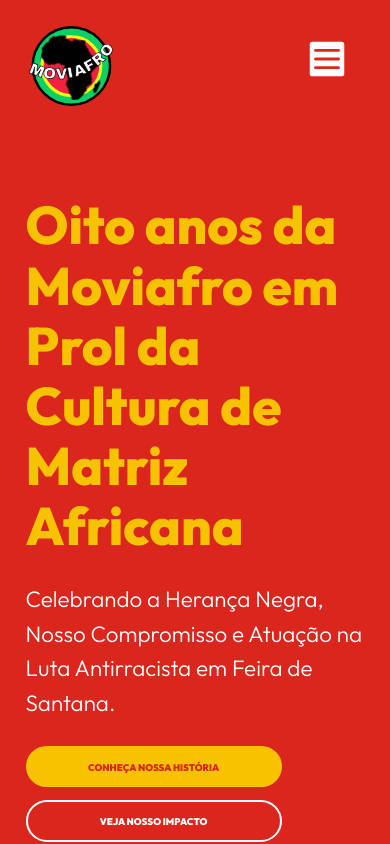
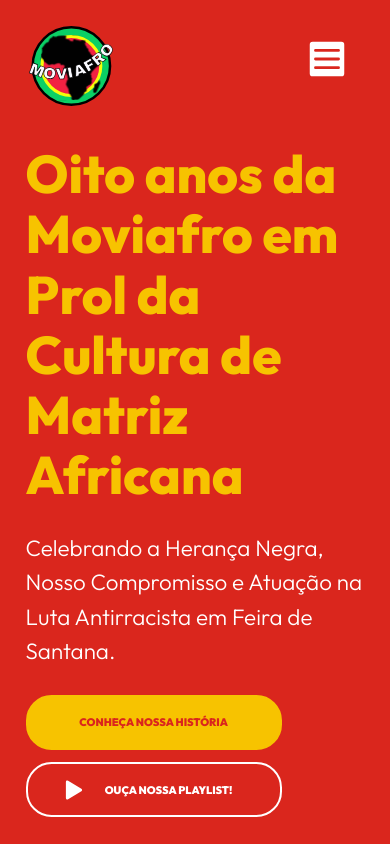
Before and after one commit to andressaaborges/black-xp, a React (Vite) app: page / in a window 390 px wide. Shown: the top 844 px of the page. Built offline with nearby package versions, Linux system fonts and the light colour scheme.

Commit message:
feat: :sparkles: add music player

```diff
--- a/src/components/Home.jsx
+++ b/src/components/Home.jsx
@@ -2,8 +2,103 @@
 import olloLogo from './../assets/ollo.svg';
 import olloStar from './../assets/olloStar.svg';
 import { motion } from 'framer-motion';
+import { Pause, Play } from '@phosphor-icons/react';
+import { useState, useRef, useEffect } from 'react';
 
 export function Home() {
+    const [isPlaying, setIsPlaying] = useState(false);
+    const [musicName, setMusicName] = useState("Ouça nossa Playlist!");
+    const [hasClicked, setHasClicked] = useState(false);
+    const [lastSongIndex, setLastSongIndex] = useState(-1);
+
+    const songs = [
+        {
+            name: "Roça Sound | Verde e Cinza | feat: Tonho Dionorina",
+            url: "https://github.com/andressaaborges/musics/raw/main/RocaSound-VerdeECinza-featTonhoDionorina.mp3"
+        },
+        {
+            name: "Miss Odara - Sérgio Baleiro",
+            url: "https://github.com/andressaaborges/musics/raw/main/MissOdara-SergioBaleiro.mpeg"
+        },
+        {
+            name: "Gari - Jorge de Angélica",
+            url: "https://github.com/andressaaborges/musics/raw/main/Gari-JorgeDeAngelica.mpeg"
+        },
+        {
+            name: "Poeira - Val Conceição",
+            url: "https://github.com/andressaaborges/musics/raw/main/Poeira-ValConceicao.mpeg"
+        },
+        {
+            name: "Rainha - Gilsam Reggaeman do Brasil",
+            url: "https://github.com/andressaaborges/musics/raw/main/Rainha-GilsamReggaemanDoBrasil.mpeg"
+        },
+        {
+            name: "Ilê Aiyê - Que Bloco é Esse?",
+            url: "https://github.com/andressaaborges/musics/raw/main/IleAyie-QueBlocoEEsse.mp3"
+        },
+        {
+            name: "Muzenza - Brilho e Beleza",
+            url: "https://github.com/andressaaborges/musics/raw/main/Muzenza-BrilhoEBeleza.mp3"
+        },
+        {
+            name: "Olodum - Vem Meu Amor",
+            url: "https://github.com/andressaaborges/musics/raw/main/Olodum-VemMeuAmor.mp3"
+        },
+        {
+            name: "Male Debalê - Essência do Amor",
+            url: "https://github.com/andressaaborges/musics/raw/main/MaleDebale-EssenciaDoAmor.mp3"
+        },
+        // Adicione mais músicas conforme necessário
+    ];
+
+    const num = Math.floor(Math.random() * songs.length);
+    const audioRef = useRef(new Audio(songs[num].url));
+
+    const handlePlayer = () => {
+        const audio = audioRef.current;
+
+        if (!hasClicked) {
+            setHasClicked(true);
+            setMusicName(songs[num].name);
+        }
+
+        if (!isPlaying) {
+            audio.play();
+            setIsPlaying(true);
+        } else {
+            audio.pause();
+            setIsPlaying(false);
+        }
+    }
+
+    useEffect(() => {
+        const audio = audioRef.current;
+
+        audio.addEventListener('ended', () => {
+            let randomIndex;
+            do {
+                randomIndex = Math.floor(Math.random() * songs.length);
+            } while (randomIndex === lastSongIndex);
+
+            setLastSongIndex(randomIndex);
+
+            audio.src = songs[randomIndex].url;
+            setMusicName(songs[randomIndex].name);
+
+            if (isPlaying) {
+                audio.play();
+            }
+        });
+
+        return () => {
+            audio.removeEventListener('ended', () => { });
+        }
+    }, [songs, isPlaying, lastSongIndex]);
+
+    const icon = isPlaying
+        ? <Pause size={28} color="#ffffff" weight="fill" />
+        : <Play size={28} color="#ffffff" weight="fill" />;
+
     return (
         <section className={styles.home} id="home">
             <motion.img className={styles.olloLogo} src={olloStar} alt="Lema: Levantemos uns aos outros" title="Lema: Levantemos uns aos outros" whileInView={{
@@ -20,36 +115,20 @@
                     }} />
                     <div className={styles.titles}>
                         <h1>Oito anos da Moviafro em Prol da Cultura de Matriz Africana</h1>
-                        {/* <h5 className={styles.h5Pt}>{t("home.description")}</h5> */}
                         <h5 className={styles.h5En}>Celebrando a Herança Negra, Nosso Compromisso e Atuação na Luta Antirracista em Feira de Santana.</h5>
                     </div>
                 </div>
-                {/* <motion.img className={styles.olloStar1} src={olloStar} alt="Star Ollo" whileInView={{
-                    scale: [1, 2, 2, 1, 1],
-                    rotate: [0, 0, 270, 270, 0],
-                    borderRadius: ["20%", "20%", "50%", "50%", "20%"],
-                }} />
-                <motion.img className={styles.olloStar2} src={olloStar} alt="Star Ollo" whileInView={{ x: [0, 69, 0] }} />
-                <motion.img className={styles.olloStar3} src={olloStar} alt="Star Ollo" whileInView={{
-                    scale: [1, 2, 2, 1, 1],
-                    rotate: [0, 0, 270, 270, 0],
-                    borderRadius: ["20%", "20%", "50%", "50%", "20%"],
-                }} />
-                <motion.img className={styles.olloStar4} src={olloStar} alt="Star Ollo" whileInView={{ x: [0, 36, 0] }} />
-                <motion.img className={styles.olloStar5} src={olloStar} alt="Star Ollo" whileInView={{
-                    scale: [1, 2, 2, 1, 1],
-                    rotate: [0, 0, 270, 270, 0],
-                    borderRadius: ["20%", "20%", "50%", "50%", "20%"],
-                }} /> */}
                 <div className={styles.buttonsSection}>
-                    <a href={"#services"}
+                    <a href={"#history"}
                         className={styles.buttonBackground}>
                         Conheça nossa História
                     </a>
 
-                    <a href={"#operation"}
-                        className={styles.buttonHasBorder}>
-                        Veja nosso Impacto
+                    <a className={styles.buttonHasBorder} onClick={handlePlayer}>
+                        {icon}
+                        <div className={styles.buttonTextContainer}>
+                            <p className={hasClicked ? styles.buttonText : ""}>{musicName}</p>
+                        </div>
                     </a>
                 </div>
             </article>
--- a/src/components/Home.module.css
+++ b/src/components/Home.module.css
@@ -122,6 +122,11 @@
     padding: 1rem 2.5rem;
     cursor: pointer;
     width: 20rem;
+    display: flex;
+    align-items: center;
+    justify-content: center;
+    gap: 0.5rem;
+    height: 4.3rem;
 }
 
 .buttonBackground {
@@ -134,6 +139,33 @@
     background: none;
     border: 2px solid var(--white);
     color: var(--white);
+}
+
+.buttonTextContainer {
+    width: 100%;
+    overflow: hidden;
+    position: relative;
+}
+
+.buttonText {
+    animation: scroll 10s linear infinite;
+    white-space: nowrap;
+    overflow: hidden;
+    display: inline-block;
+}
+
+@keyframes scroll {
+    0% {
+        transform: translateX(100%);
+    }
+
+    /* 50% {
+        transform: translateX(0);
+    } */
+
+    100% {
+        transform: translateX(-100%);
+    }
 }
 
 @media (max-width: 1280px) and (min-width: 1121px) {
@@ -151,8 +183,8 @@
     .textImg {
         display: flex;
         flex-direction: column;
-        align-items:start;
-        justify-content:left;
+        align-items: start;
+        justify-content: left;
     }
 
     .olloLogo {
@@ -165,7 +197,7 @@
 
     .titles h1 {
         margin: 0.75rem 2rem 0 2rem;
-        padding: 5rem 0 0 0;
+        padding: 1rem 0 0 0;
     }
 
     .titles span {
@@ -192,11 +224,15 @@
         display: flex;
         flex-direction: column;
         gap: 1rem;
-        margin: 2rem;
+        margin: 2rem 2rem 5rem;
     }
 
     .buttonsSection button {
         width: 75%;
+    }
+
+    .buttonsSection a {
+        font-size: 0.85rem;
     }
 }
 
```
